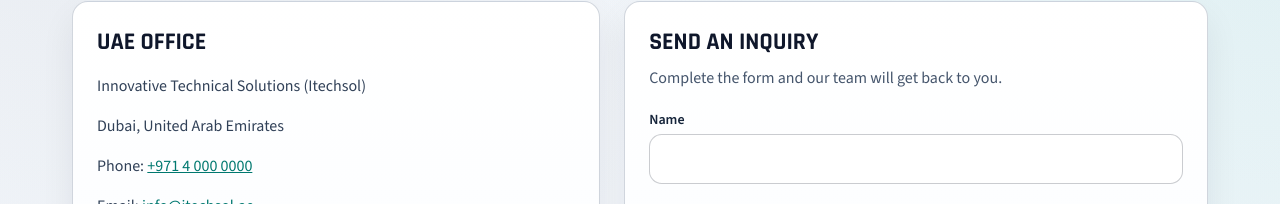
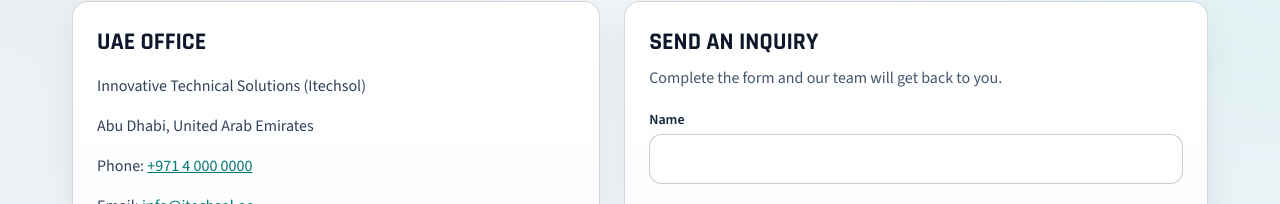
Before and after one commit to aniketh1409/website-itechsol, a Next.js app: page /contact in a window 1280 px wide. Shown: the part 311-515 px from the top of the page. Built offline with nearby package versions, Linux system fonts and the light colour scheme.

Commit message:
Change: pages contact info

```diff
--- a/src/app/contact/page.tsx
+++ b/src/app/contact/page.tsx
@@ -23,7 +23,7 @@
             UAE Office
           </h2>
           <p>Innovative Technical Solutions (Itechsol)</p>
-          <p>Dubai, United Arab Emirates</p>
+          <p>Abu Dhabi, United Arab Emirates</p>
           <p>
             Phone:{" "}
             <a className="text-teal-700 underline" href="tel:+97140000000">
@@ -93,7 +93,7 @@
       <article className="card-shell mt-8 overflow-hidden">
         <iframe
           title="Itechsol office location map"
-          src="https://www.google.com/maps?q=Dubai%20UAE&output=embed"
+          src="https://www.google.com/maps?q=Abu%20Dhabi%20UAE&output=embed"
           className="h-[360px] w-full border-0"
           loading="lazy"
           referrerPolicy="no-referrer-when-downgrade"
```
